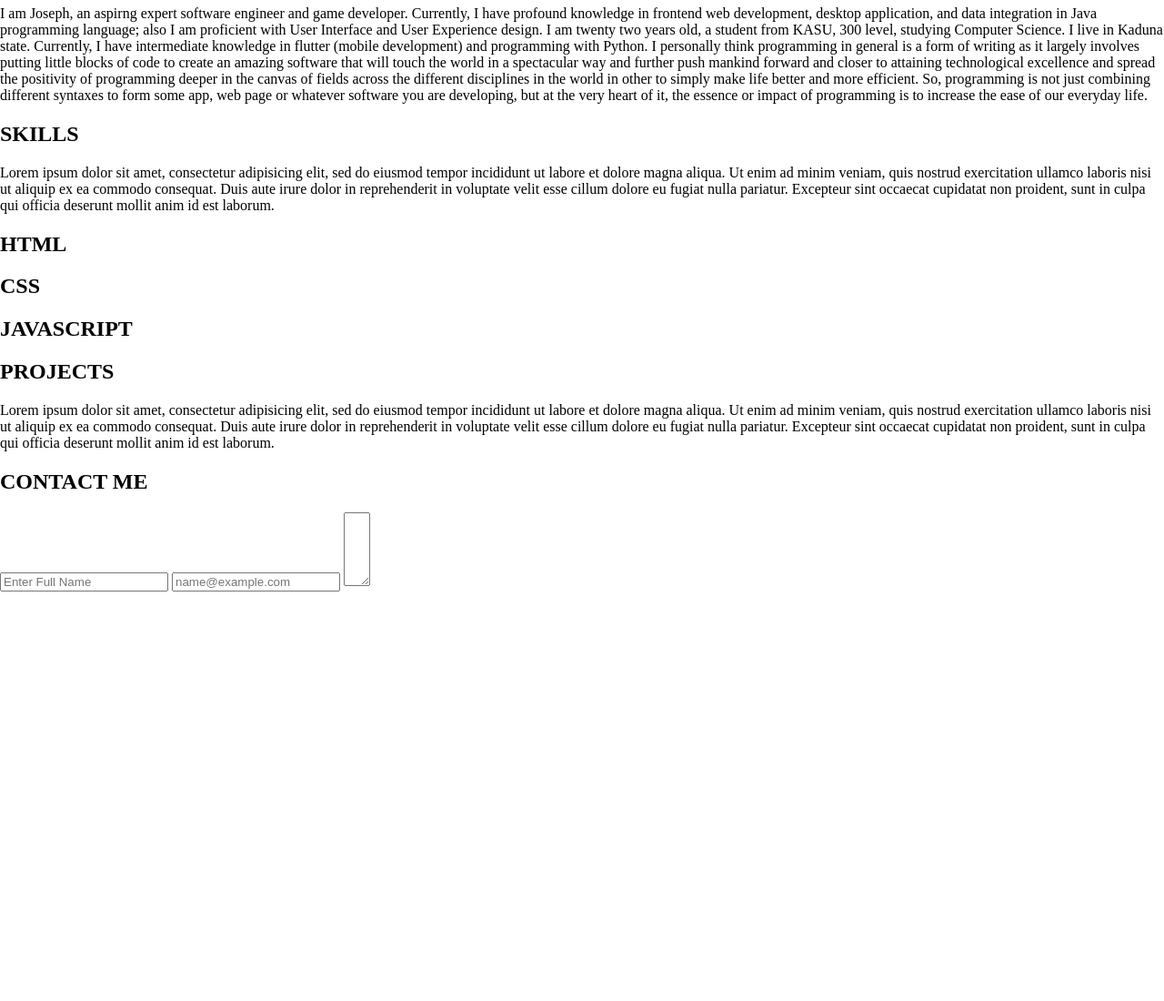
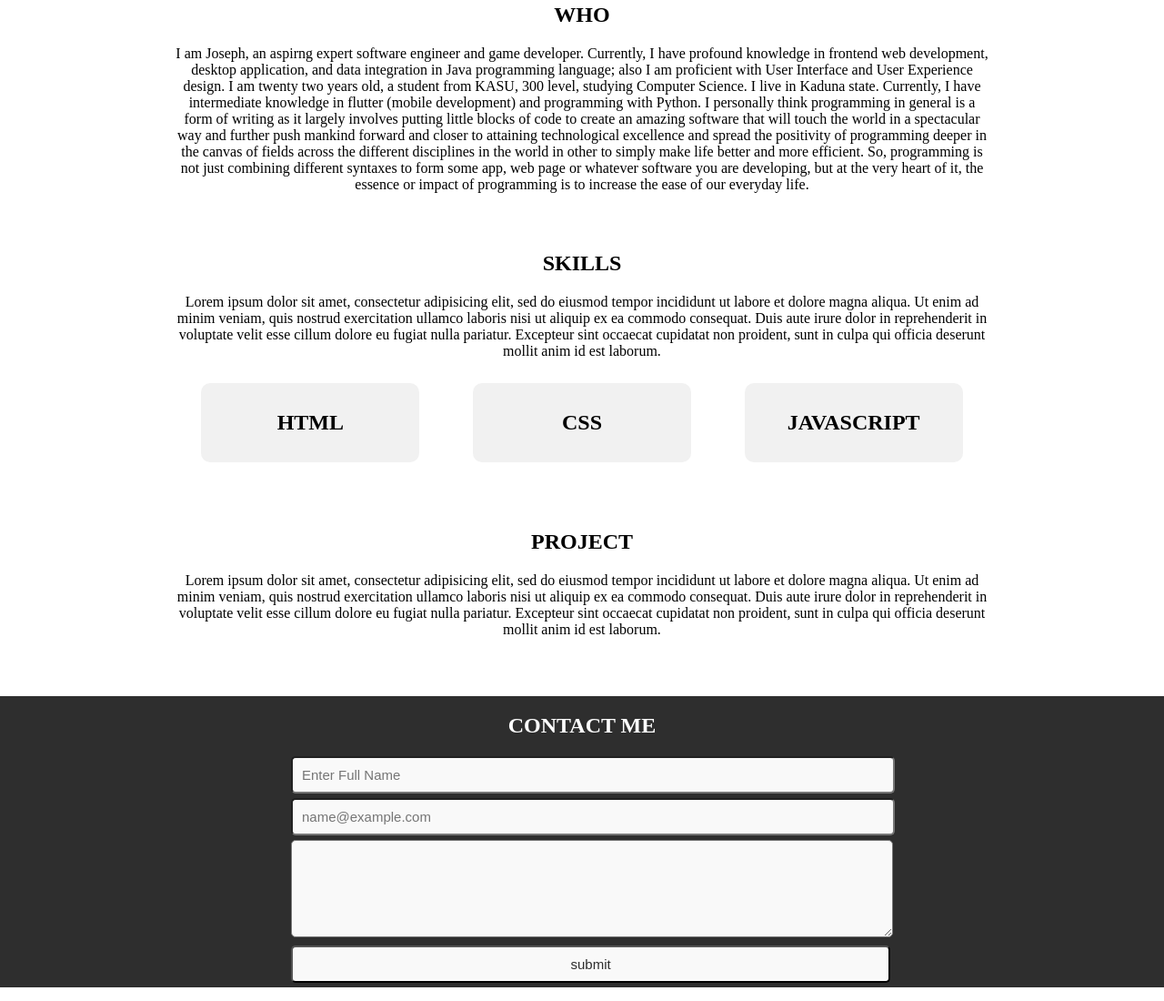
Before and after one commit to joeyAddy/Portfolio, a plain HTML site: page index.html in a window 1280 px wide. Shown: the part 861-1961 px from the top of the page at 91% size. Before the commit the page ends 1511 px from the top, so only its background shows below. Drawn offline with Linux system fonts and the light colour scheme.

Commit message:
Add files via upload

```diff
--- a/index.html
+++ b/index.html
@@ -2,13 +2,14 @@
 <html>
 <head>
 	<meta charset="utf-8">
-	<meta name ="viewport" content="width=device-width, initial-scale=1">
-	<title>Joseph Joseph - Developer</title>
+	<meta name="viewport" content="width=device-width, initial-scale=1">
+	<title>Joseph John - Developer</title>
+
 	<style type="text/css">
-		body{
-			margin: 0px;
-			padding: 0px;
+		body {
+			margin: 0;
 		}
+
 		nav{
 			width: 100%;
 			height: 60px;
@@ -16,20 +17,19 @@
 			justify-content: center;
 			align-items: center;
 			position: fixed;
-
 		}
 		nav section{
+			margin: 0 35px;
 			color: white;
-			margin: 0 35px;
+		}
 
-		}
 		.hero {
 			background: #2e2e2e;
 			width: 100%;
 			height: 100vh;
 			display: flex;
+			align-items: center;
 			justify-content: center;
-			align-items: center;
 			flex-direction: column;
 		}
 
@@ -37,42 +37,88 @@
 			width: 250px;
 			height: 250px;
 			border-radius: 50%;
-
         }
 
         .hero p {
         	color: white;
         	font-size: 20px;
         }
-2
-		.container{
-			margin: 0 12em;
+
+        .container {
+        	margin: 4em 12em;
+        	/*text-align: center;*/
+        }
+
+        section > h1, section > p {
         	text-align: center;
         }
 
+        .skills {
+        	display: flex;
+        	justify-content: space-around;
+        	text-align: center;
+        	align-items: center;
+        }
+
+        .skill{
+        	width: 200px;
+        	text-align: center;
+        	margin: 10px;
+        	padding: 10px 20px;
+        	background: #f1f1f1;
+        	border-radius: 10px;
+        }
+
+        /*.container.other{
+        	background: #2e2e2e;
+        	width: 100%;
+        	height: 70vh;
+        }*/
+
+        footer {
+        	width: 100%;
+        	display: flex;
+        	justify-content: center;
+        	align-items: center;
+        	background: #2e2e2e;
+        	margin: 15px 0;
+        }
+
+        footer > section {
+        	width: 50%;
+        }
+
+        input, textarea {
+        	width: 100%;
+        	padding: 10px;
+        	margin-bottom: 5px;
+        	font-size: 15px;
+        	border-radius: 5px;
+        	background: #f9f9f9;
+        	color: #2e2e2e;
+
+        }
 	</style>
 </head>
 <body>
-	<nav style="background: black;">
+	<nav style = "background: black;">
 		<section><b>JOSEPH</b></section>
-		<section><b>||</b></section>
+		<section><b> || </b></section>
 		<section><b>WHO</b></section>
 	</nav>
+
 	<main>
 		<header class="hero">
 			<img src="Joey.jpg">
-		<p>Hello, I am Joseph, a frontend developer </p>
+			<p>Hello, I am Joseph, a Fullstack Developer</p>
 		</header>
-
-	<section class="container">
-		<h1>WHO</h1>
-		<p>I am Joseph, an aspirng expert software engineer and game developer. Currently, I have profound knowledge in frontend web development, desktop application, and data integration in Java programming language; also I am proficient with User Interface and User Experience design. I am twenty two years old, a student from KASU, 300 level, studying Computer Science. I live in Kaduna state. Currently, I have intermediate knowledge in flutter (mobile development) and programming with Python.
-I personally think programming in general is a form of writing as it largely involves putting little blocks of code to create an amazing software that will touch the world in a spectacular way and further push mankind forward and closer to attaining technological excellence and spread the positivity of programming deeper in the canvas of fields across the different disciplines in the world in other to simply make life better and more efficient. So, programming is not just combining different syntaxes to form some app, web page or whatever software you are developing, but at the very heart of it, the essence or impact of programming is to increase the ease of our everyday life.
-</p>
+		<section class = "container">
+			<h1><center>WHO</center></h1>
+			<p><center>I am Joseph, an aspirng expert software engineer and game developer. Currently, I have profound knowledge in frontend web development, desktop application, and data integration in Java programming language; also I am proficient with User Interface and User Experience design. I am twenty two years old, a student from KASU, 300 level, studying Computer Science. I live in Kaduna state. Currently, I have intermediate knowledge in flutter (mobile development) and programming with Python. I personally think programming in general is a form of writing as it largely involves putting little blocks of code to create an amazing software that will touch the world in a spectacular way and further push mankind forward and closer to attaining technological excellence and spread the positivity of programming deeper in the canvas of fields across the different disciplines in the world in other to simply make life better and more efficient. So, programming is not just combining different syntaxes to form some app, web page or whatever software you are developing, but at the very heart of it, the essence or impact of programming is to increase the ease of our everyday life.</center></p>
 		</section>
 
-	<section class="container other">
-		<h1>SKILLS</h1>
+		<section class = "container other">
+          <h1><center>SKILLS</center></h1>
           <p>Lorem ipsum dolor sit amet, consectetur adipisicing elit, sed do eiusmod
           tempor incididunt ut labore et dolore magna aliqua. Ut enim ad minim veniam,
           quis nostrud exercitation ullamco laboris nisi ut aliquip ex ea commodo
@@ -81,21 +127,21 @@ I personally think programming in general is a form of writing as it largely inv
           proident, sunt in culpa qui officia deserunt mollit anim id est laborum.</p>
 
           <section class="skills">
-			<section class="skills">
+          	<section class="skill">
           		<h2>HTML</h2>
           	</section>
-			<section class="skills">
+          	<section class="skill">
           		<h2>CSS</h2>
-			</section class="skills">
-			<section>
+          	</section>
+          	<section class="skill">
           		<h2>JAVASCRIPT</h2>
           	</section>
           </section>
+
 		</section>
 
-
-	<section class="container">
-		<h1>PROJECTS</h1>
+		<section class = "container">
+          <h1><center> PROJECT</center></h1>
           <p>Lorem ipsum dolor sit amet, consectetur adipisicing elit, sed do eiusmod
           tempor incididunt ut labore et dolore magna aliqua. Ut enim ad minim veniam,
           quis nostrud exercitation ullamco laboris nisi ut aliquip ex ea commodo
@@ -104,19 +150,20 @@ I personally think programming in general is a form of writing as it largely inv
           proident, sunt in culpa qui officia deserunt mollit anim id est laborum.</p>
 		</section>
 
-	<section class="container other">
-		<h1>CONTACT ME</h1>
+
+	</main>
+	<footer>
           <section>
+          <h1 style="color: white;" >CONTACT ME</h1>
           	<form>
 	          	<input type="text" name="" placeholder="Enter Full Name">
-				<input type="text" name="" placeholder="name@example.com">
-				<textarea cols="1" rows="5">
-			</textarea>
+	          	<input type="email" name="" placeholder="name@example.com">
+	          	<textarea cols="30" rows="5"></textarea>
+	          	<input type="button" name="" value="submit" style="width: 103%;">
           </form>
-
           </section>
 
-	</section>
-</main>
+		</footer>
+
 </body>
 </html>
```
Lines whose indentation alone changed are shown as unchanged.
